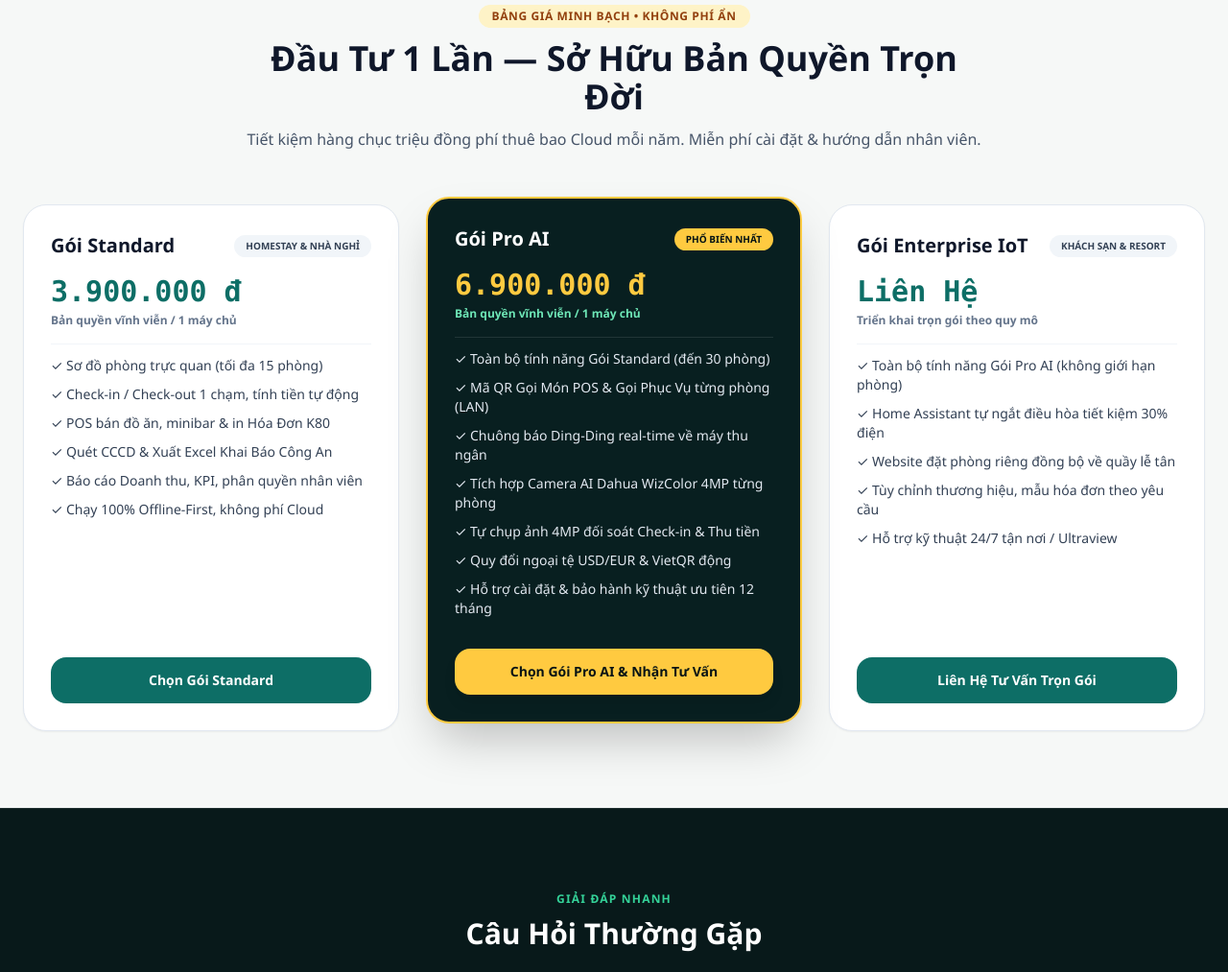
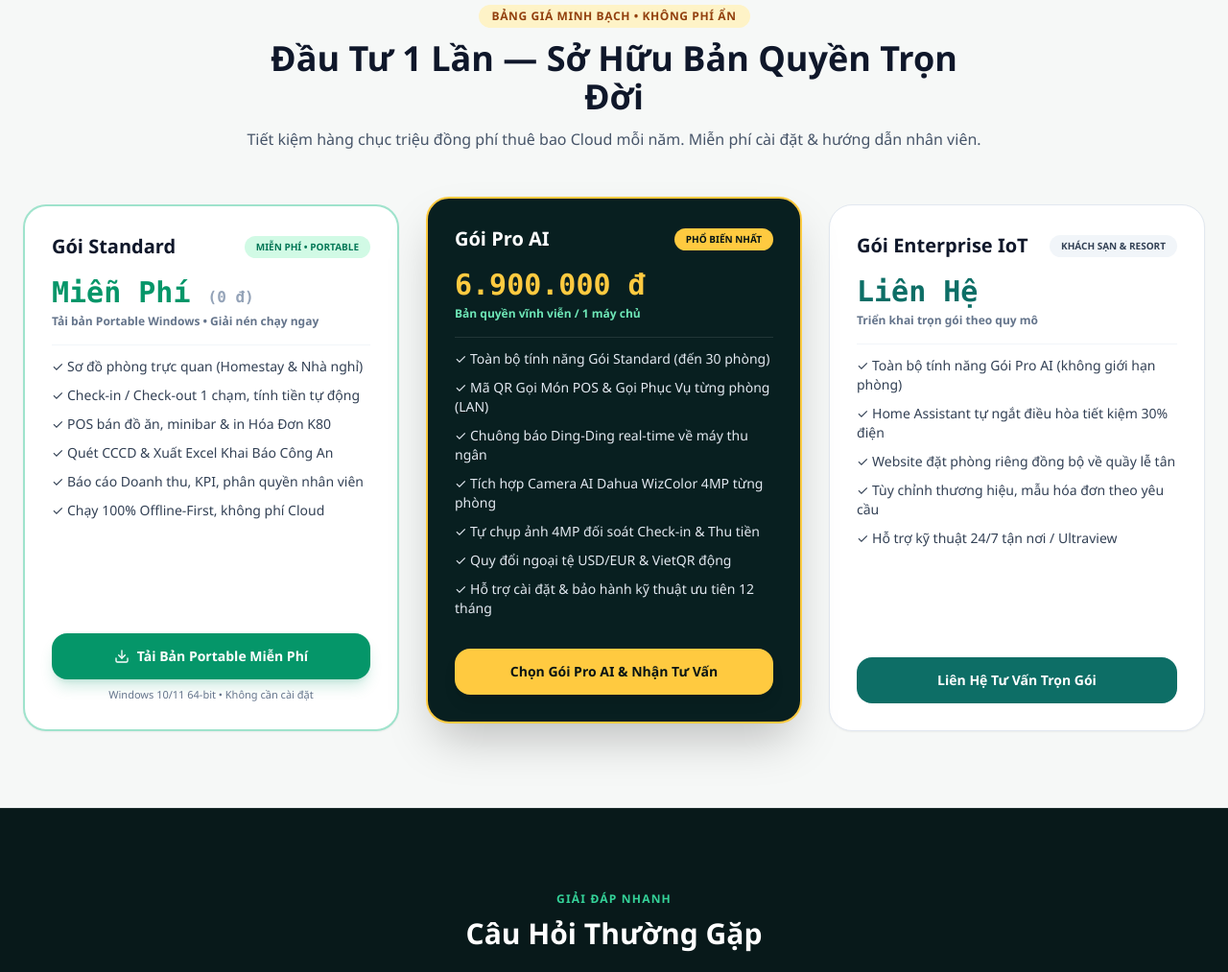
Before and after one commit to PhuongMinhVN/omoshop-landing, a plain HTML site: page index.html in a window 1280 px wide. Shown: the part 3724-4737 px from the top of the page at 96% size. Drawn offline with nearby package versions, Linux system fonts and the light colour scheme.

Commit message:
feat: make Standard plan free with direct Portable download link

```diff
--- a/index.html
+++ b/index.html
@@ -321,12 +321,12 @@
 
       <div class="grid lg:grid-cols-3 gap-7 items-stretch">
         <!-- Standard -->
-        <div class="rounded-3xl p-7 bg-white border border-slate-200 shadow-sm flex flex-col justify-between">
+        <div class="rounded-3xl p-7 bg-white border-2 border-emerald-500/40 shadow-sm flex flex-col justify-between">
           <div class="space-y-4">
-            <div class="flex items-center justify-between"><h3 class="text-xl font-black">Gói Standard</h3><span class="text-[10px] font-black uppercase px-3 py-1 rounded-full bg-slate-100 text-slate-700">Homestay &amp; Nhà Nghỉ</span></div>
-            <div><p class="text-3xl font-black font-mono text-[#0d6e66]">3.900.000 đ</p><p class="text-xs font-semibold text-slate-500 mt-1">Bản quyền vĩnh viễn / 1 máy chủ</p></div>
+            <div class="flex items-center justify-between"><h3 class="text-xl font-black">Gói Standard</h3><span class="text-[10px] font-black uppercase px-3 py-1 rounded-full bg-emerald-100 text-emerald-700">MIỄN PHÍ • PORTABLE</span></div>
+            <div><p class="text-3xl font-black font-mono text-emerald-600">Miễn Phí <span class="text-base font-bold text-slate-400">(0 đ)</span></p><p class="text-xs font-semibold text-slate-500 mt-1">Tải bản Portable Windows • Giải nén chạy ngay</p></div>
             <ul class="space-y-2.5 pt-3 border-t border-slate-100 text-sm text-slate-700">
-              <li>✓ Sơ đồ phòng trực quan (tối đa 15 phòng)</li>
+              <li>✓ Sơ đồ phòng trực quan (Homestay &amp; Nhà nghỉ)</li>
               <li>✓ Check-in / Check-out 1 chạm, tính tiền tự động</li>
               <li>✓ POS bán đồ ăn, minibar &amp; in Hóa Đơn K80</li>
               <li>✓ Quét CCCD &amp; Xuất Excel Khai Báo Công An</li>
@@ -334,7 +334,13 @@
               <li>✓ Chạy 100% Offline-First, không phí Cloud</li>
             </ul>
           </div>
-          <a href="#contact" onclick="selectPlan('Gói Standard (3.900.000 đ)')" class="mt-8 w-full py-3.5 rounded-2xl bg-[#0d6e66] hover:bg-[#09524c] text-white text-center text-sm font-black block">Chọn Gói Standard</a>
+          <div class="mt-8 space-y-2">
+            <a href="https://github.com/PhuongMinhVN/omoshop-landing/releases/download/v1.0.0/PMVN-PMS-Portable.zip" download class="w-full py-3.5 rounded-2xl bg-emerald-600 hover:bg-emerald-700 text-white text-center text-sm font-black flex items-center justify-center gap-2 shadow-lg shadow-emerald-600/20 transition-all">
+              <i data-lucide="download" class="w-4 h-4"></i>
+              <span>Tải Bản Portable Miễn Phí</span>
+            </a>
+            <p class="text-[11px] text-center text-slate-500 font-medium">Windows 10/11 64-bit • Không cần cài đặt</p>
+          </div>
         </div>
 
         <!-- Pro AI -->
@@ -436,7 +442,7 @@
               <div>
                 <label class="block text-xs font-bold text-slate-300 uppercase mb-1.5">Gói Quan Tâm</label>
                 <select id="f-plan" class="w-full min-h-[46px] px-3 rounded-xl bg-slate-900 border border-white/15 text-xs font-bold text-white">
-                  <option>Gói Standard (3.900.000 đ)</option>
+                  <option>Gói Standard (Miễn Phí - Portable)</option>
                   <option selected>Gói Pro AI (6.900.000 đ)</option>
                   <option>Gói Enterprise IoT (Liên Hệ)</option>
                 </select>
```
